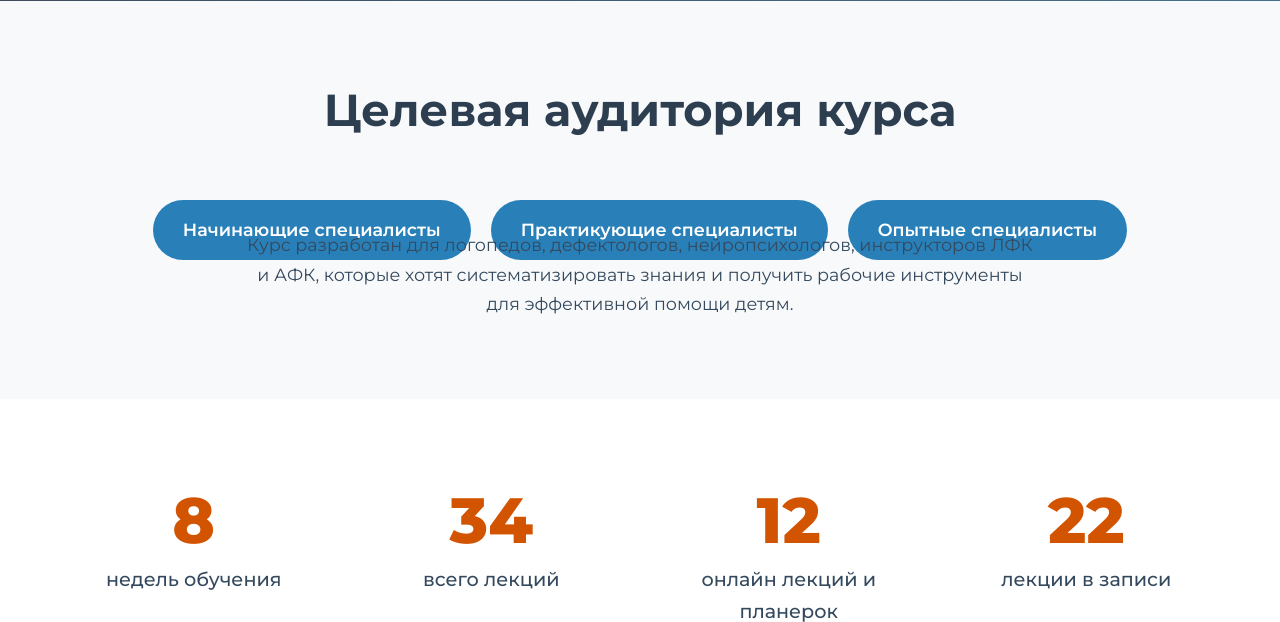
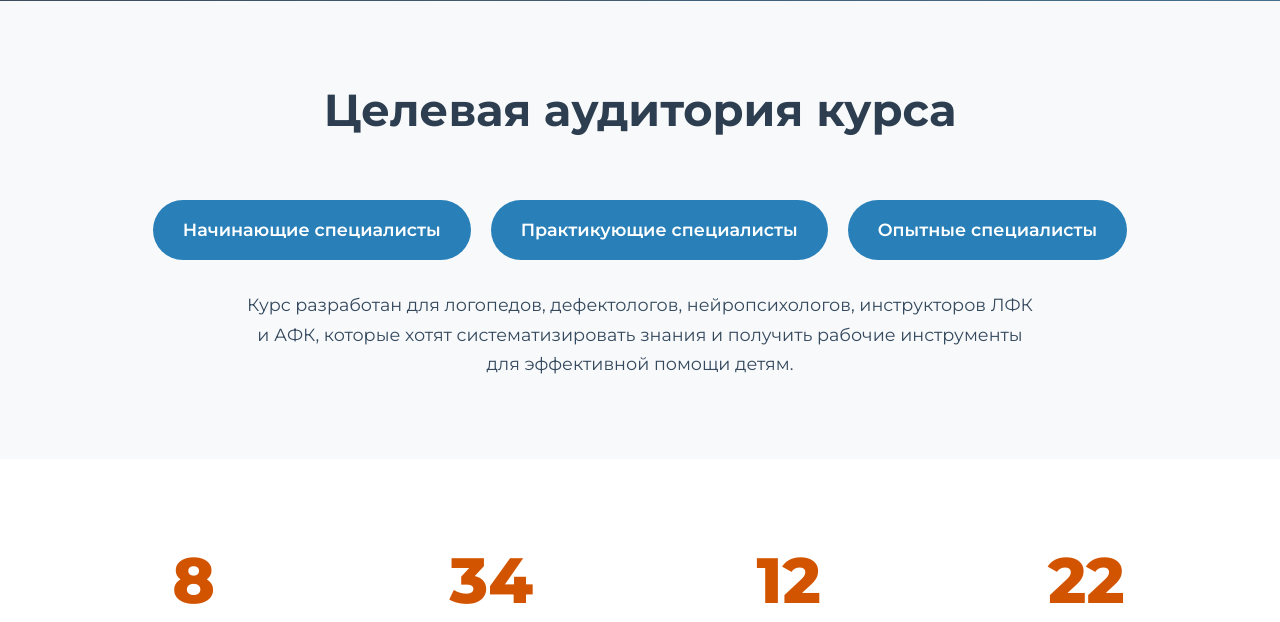
Before and after one commit to xbxbnx5/xbxbnx5.github.io, a PHP site: page / in a window 1280 px wide. Shown: the part 863-1485 px from the top of the page. Run offline with PHP 8.4, Linux system fonts and the light colour scheme; grey boxes are pictures that could not be loaded.

Commit message:
Update style.css

```diff
--- a/style.css
+++ b/style.css
@@ -55,7 +55,7 @@ section {
 
 .section-description {
     max-width: 800px;
-    margin: -30px auto 0 auto;
+    margin: 30px auto 0 auto;
     text-align: center;
     font-size: 1.1rem;
 }
```
